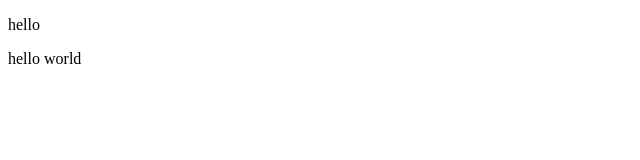
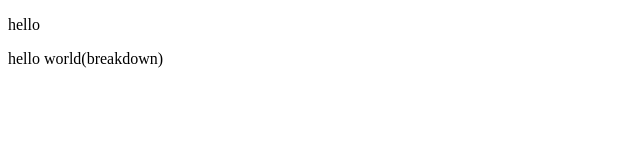
Before and after one commit to kapildev1012/localrepo, a plain HTML site: page index.html in a window 1280 px wide. Shown: the full height of the page, 0-640 px from the left. Drawn offline with Linux system fonts and the light colour scheme.

Commit message:
breakdown

```diff
--- a/index.html
+++ b/index.html
@@ -9,7 +9,7 @@
 
 <body>
     <p>hello</p>
-    <p>hello world</p>
+    <p>hello world(breakdown)</p>
 </body>
 
 </html>
```
